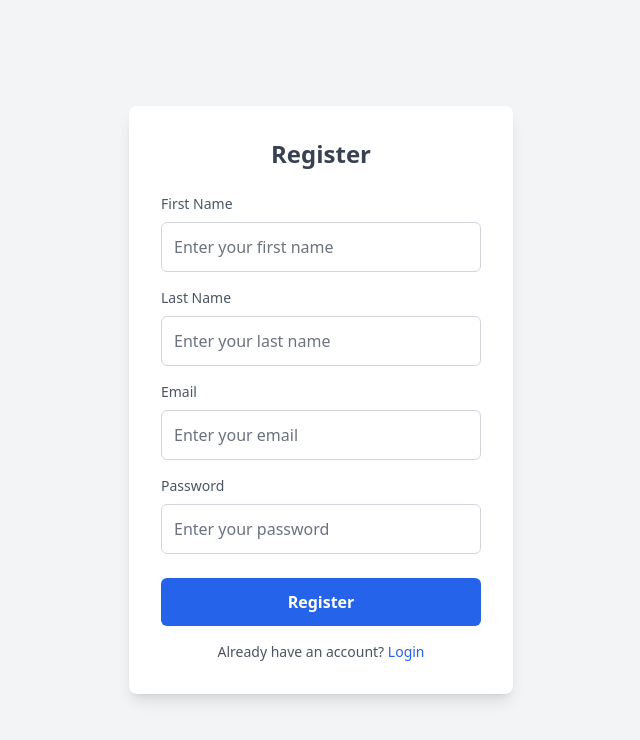
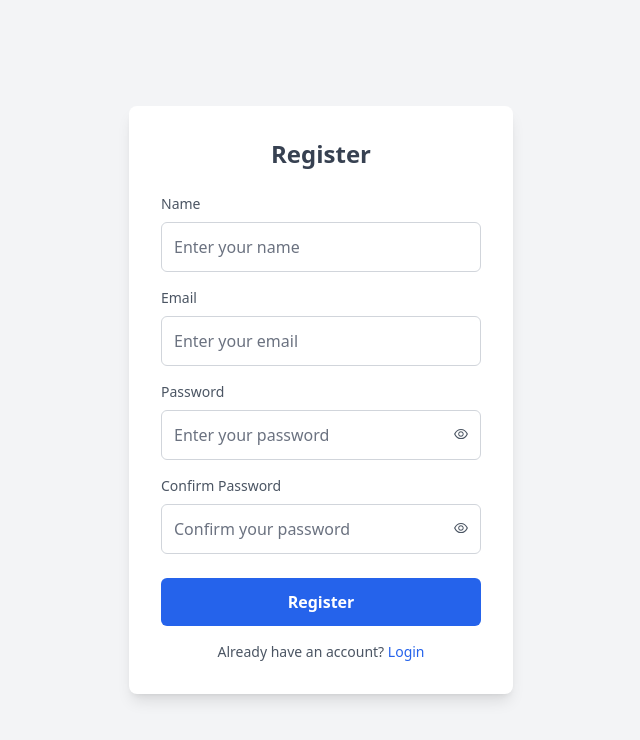
Before and after one commit to aididalam/task-frontend, a React (Vite) app: page /register in a window 1280 px wide. Shown: the top 740 px of the page, without its empty margins (319-959 px from the left). Built offline with nearby package versions, Linux system fonts and the light colour scheme.

Commit message:
login and register done

```diff
--- a/src/App.jsx
+++ b/src/App.jsx
@@ -3,35 +3,45 @@ import { BrowserRouter as Router, Route, Routes } from "react-router-dom";
 import { QueryClient, QueryClientProvider } from "@tanstack/react-query";
 import Login from "./pages/Login";
 import Register from "./pages/Register";
-import useAuthStore from "./store/auth";
 import { Navigate } from "react-router-dom";
 import TasksList from "./pages/TasksList";
+import { AuthProvider, useAuth } from "./context/AuthContext";
+
+// Import the AuthProvider
 
 // Create an instance of QueryClient
 const queryClient = new QueryClient();
 
 const App = () => {
-  const token = useAuthStore((state) => state.token);
-
   return (
     <QueryClientProvider client={queryClient}>
-      <Router>
-        <Routes>
-          {/* Login Route */}
-          <Route path="/login" element={<Login />} />
-
-          {/* Register Route */}
-          <Route path="/register" element={<Register />} />
-
-          {/* TaskList Route: Protect this with authentication check */}
-          <Route path="/tasks" element={!token ? <TasksList /> : <Navigate to="/login" />} />
-
-          {/* Default Route (redirect to /login if no route is matched) */}
-          <Route path="/" element={token ? <Navigate to="/tasks" /> : <Navigate to="/login" />} />
-        </Routes>
-      </Router>
+      <AuthProvider>
+        <Router>
+          <AppRoutes />
+        </Router>
+      </AuthProvider>
     </QueryClientProvider>
   );
 };
 
+const AppRoutes = () => {
+  const { authState } = useAuth();
+
+  return (
+    <Routes>
+      {/* Login Route */}
+      <Route path="/login" element={authState ? <Navigate to="/tasks" /> : <Login />} />
+
+      {/* Register Route */}
+      <Route path="/register" element={authState ? <Navigate to="/tasks" /> : <Register />} />
+
+      {/* Protected Route for Tasks List */}
+      <Route path="/tasks" element={authState ? <TasksList /> : <Navigate to="/login" />} />
+
+      {/* Default Route (redirect to /login if no route is matched) */}
+      <Route path="*" element={authState ? <Navigate to="/tasks" /> : <Navigate to="/login" />} />
+    </Routes>
+  );
+};
+
 export default App;
--- /dev/null
+++ b/src/Context/AuthContext.jsx
@@ -0,0 +1,89 @@
+import React, { createContext, useContext, useState, useEffect } from "react";
+
+// Create the AuthContext
+const AuthContext = createContext();
+
+// Helper functions for JWT token handling
+const getAuthState = () => {
+  const authState = localStorage.getItem("authState");
+  return authState ? JSON.parse(authState) : null;
+};
+
+const refreshToken = async () => {
+  const response = await fetch(`${import.meta.env.VITE_API_URL}/refresh`, {
+    method: "POST",
+    headers: {
+      "Content-Type": "application/json"
+    },
+    body: JSON.stringify({})
+  });
+
+  if (response.ok) {
+    const data = await response.json();
+    // Save the new token and expiration time
+    const authState = {
+      access_token: data.access_token,
+      expires_in: data.expires_in,
+      user: null // User data is not refreshed on token refresh
+    };
+    localStorage.setItem("authState", JSON.stringify(authState));
+    return data.access_token;
+  } else {
+    // If refresh fails, clear storage and return null
+    localStorage.removeItem("authState");
+    return null;
+  }
+};
+
+export const AuthProvider = ({ children }) => {
+  const [authState, setAuthState] = useState(getAuthState());
+
+  useEffect(() => {
+    const checkAndRefreshToken = () => {
+      if (!authState || !authState.expires_in) return;
+
+      const expirationDate = new Date(authState.expires_in);
+      const timeLeft = expirationDate - new Date();
+
+      // Refresh the token 5 minutes before it expires
+      if (timeLeft < 5 * 60 * 1000 && authState.access_token) {
+        refreshToken().then((newToken) => {
+          if (newToken) {
+            setAuthState((prevState) => ({
+              ...prevState,
+              access_token: newToken
+            }));
+          }
+        });
+      }
+    };
+
+    const interval = setInterval(checkAndRefreshToken, 60 * 1000); // check every minute
+
+    return () => clearInterval(interval); // Cleanup on unmount
+  }, [authState]);
+
+  const login = (data) => {
+    const { access_token, expires_in, user } = data;
+    const expirationDate = new Date();
+    expirationDate.setSeconds(expirationDate.getSeconds() + expires_in);
+
+    // Update the authState object and save it to localStorage
+    const updatedAuthState = {
+      access_token,
+      expires_in: expirationDate,
+      user
+    };
+    localStorage.setItem("authState", JSON.stringify(updatedAuthState));
+    setAuthState(updatedAuthState);
+  };
+
+  const logout = () => {
+    localStorage.removeItem("authState");
+    setAuthState(null);
+  };
+
+  return <AuthContext.Provider value={{ authState, login, logout }}>{children}</AuthContext.Provider>;
+};
+
+export const useAuth = () => useContext(AuthContext);
--- /dev/null
+++ b/src/hooks/useApi.js
@@ -0,0 +1,46 @@
+import { useState } from "react";
+
+const useApi = () => {
+  const [data, setData] = useState(null);
+  const [error, setError] = useState(null);
+  const [code, setCode] = useState(null);
+  const [loading, setLoading] = useState(false);
+
+  const fetchApi = async (endpoint, method = "GET", options = {}) => {
+    setLoading(true);
+    setError(null);
+    setData(null);
+    setCode(null);
+
+    const API_URL = import.meta.env.VITE_API_URL; // Get API base URL
+    const url = `${API_URL}${endpoint}`;
+
+    try {
+      const response = await fetch(url, {
+        method,
+        headers: {
+          "Content-Type": "application/json",
+          ...(options.headers || {}) // Allow custom headers
+        },
+        body: options.body ? JSON.stringify(options.body) : null
+      });
+
+      const responseData = await response.json();
+      setCode(response.status);
+
+      if (!response.ok) {
+        setError(responseData || { message: "An error occurred" }); // Set the error message from the response
+      } else {
+        setData(responseData);
+      }
+    } catch (err) {
+      setError({ message: err.message || "Network error" }); // Set error message on failure
+    } finally {
+      setLoading(false);
+    }
+  };
+
+  return { fetchApi, data, error, code, loading };
+};
+
+export default useApi;
--- a/src/pages/Login.jsx
+++ b/src/pages/Login.jsx
@@ -1,34 +1,51 @@
-import React, { useState } from "react";
+import React, { useEffect, useState } from "react";
 import { useNavigate } from "react-router-dom";
-import { login } from "../services/authService";
-import useAuthStore from "../store/auth";
+import useApi from "../hooks/useApi";
+import { useAuth } from "../context/AuthContext";
 
 const Login = () => {
   const [email, setEmail] = useState("");
   const [password, setPassword] = useState("");
   const [error, setError] = useState("");
-  const setAuth = useAuthStore((state) => state.setAuth);
   const navigate = useNavigate();
+  const { fetchApi, data, code, error: apiError, loading } = useApi();
+
+  const { login } = useAuth();
 
   const handleLogin = async (e) => {
     e.preventDefault();
-    try {
-      const data = await login(email, password);
-      localStorage.setItem("auth_token", data.token); // Save token to localStorage
-      setAuth(data.user, data.token);
-      navigate("/tasks"); // Redirect to tasks page after successful login
-    } catch (err) {
-      setError("Invalid credentials");
+    fetchApi("/login", "POST", {
+      body: { email, password }
+    });
+  };
+
+  useEffect(() => {
+    if (data) {
+      login(data);
     }
+  }, [data]);
+
+  useEffect(() => {
+    if (apiError && apiError.message) {
+      setError(apiError.message);
+    }
+  }, [apiError]);
+
+  const handleFocus = () => {
+    setError("");
   };
 
   return (
     <div className="min-h-screen flex items-center justify-center bg-gray-100">
       <div className="bg-white p-8 rounded-lg shadow-lg max-w-sm w-full">
         <h2 className="text-2xl font-bold text-center text-gray-700 mb-6">Login</h2>
-        <form onSubmit={handleLogin}>
+        <form onSubmit={handleLogin} onFocus={handleFocus}>
+          {error && <p className="text-red-500 text-sm text-center mb-4 font-bold">{error}</p>}
+
           <div className="mb-4">
-            <label htmlFor="email" className="block text-sm font-medium text-gray-600">Email</label>
+            <label htmlFor="email" className="block text-sm font-medium text-gray-600">
+              Email
+            </label>
             <input
               type="email"
               id="email"
@@ -40,7 +57,9 @@ const Login = () => {
             />
           </div>
           <div className="mb-6">
-            <label htmlFor="password" className="block text-sm font-medium text-gray-600">Password</label>
+            <label htmlFor="password" className="block text-sm font-medium text-gray-600">
+              Password
+            </label>
             <input
               type="password"
               id="password"
@@ -51,7 +70,6 @@ const Login = () => {
               className="mt-2 p-3 w-full border border-gray-300 rounded-md focus:outline-none focus:ring-2 focus:ring-blue-500"
             />
           </div>
-          {error && <p className="text-red-500 text-sm text-center mb-4">{error}</p>}
           <button
             type="submit"
             className="w-full py-3 bg-blue-600 text-white font-semibold rounded-md hover:bg-blue-700 transition duration-200"
--- a/src/pages/Register.jsx
+++ b/src/pages/Register.jsx
@@ -1,23 +1,106 @@
-import React, { useState } from "react";
+import React, { useState, useEffect } from "react";
 import { useNavigate } from "react-router-dom";
-import { register } from "../services/authService";
+import { AiOutlineEye, AiOutlineEyeInvisible } from "react-icons/ai"; // Importing React Icons
+import useApi from "../hooks/useApi";
 
 const Register = () => {
-  const [firstName, setFirstName] = useState("");
-  const [lastName, setLastName] = useState("");
+  const [name, setName] = useState("");
   const [email, setEmail] = useState("");
   const [password, setPassword] = useState("");
-  const [error, setError] = useState("");
+  const [password_confirmation, setPasswordConfirmation] = useState("");
+  const [fieldErrors, setFieldErrors] = useState({
+    name: "",
+    email: "",
+    password: "",
+    password_confirmation: ""
+  });
+  const [successMessage, setSuccessMessage] = useState("");
+  const [showPassword, setShowPassword] = useState(false); // State for toggling password visibility
+  const [showPasswordConfirmation, setShowPasswordConfirmation] = useState(false); // State for toggling confirm password visibility
   const navigate = useNavigate();
+  const { fetchApi, data, code, error: apiError, loading } = useApi();
 
   const handleRegister = async (e) => {
     e.preventDefault();
-    try {
-      await register(firstName, lastName, email, password);
-      navigate("/login"); // Redirect to login page after successful registration
-    } catch (err) {
-      setError("Registration failed");
+
+    // Clear previous field errors
+    setFieldErrors({
+      name: "",
+      email: "",
+      password: "",
+      password_confirmation: ""
+    });
+
+    if (password !== password_confirmation) {
+      setFieldErrors((prevState) => ({
+        ...prevState,
+        password_confirmation: "Passwords do not match"
+      }));
+      return;
     }
+
+    // Sending POST request to the register API
+    fetchApi("/register", "POST", {
+      body: { name, email, password, password_confirmation }
+    });
+  };
+
+  // Handle response data after successful registration
+  useEffect(() => {
+    if (data) {
+      setSuccessMessage("Registration successful! Redirecting to login...");
+      // Redirect to login page after 3 seconds
+      setTimeout(() => {
+        navigate("/login");
+      }, 3000);
+    }
+  }, [data, navigate]);
+
+  // Handle API error
+  useEffect(() => {
+    if (apiError && apiError) {
+      // Clear previous field errors
+      setFieldErrors({
+        name: "",
+        email: "",
+        password: "",
+        password_confirmation: ""
+      });
+
+      // Map API errors to the respective field
+      if (apiError.name) {
+        setFieldErrors((prevState) => ({
+          ...prevState,
+          name: apiError.name[0]
+        }));
+      }
+      if (apiError.email) {
+        setFieldErrors((prevState) => ({
+          ...prevState,
+          email: apiError.email[0]
+        }));
+      }
+      if (apiError.password) {
+        setFieldErrors((prevState) => ({
+          ...prevState,
+          password: apiError.password[0]
+        }));
+      }
+      if (apiError.password_confirmation) {
+        setFieldErrors((prevState) => ({
+          ...prevState,
+          password_confirmation: apiError.password_confirmation[0]
+        }));
+      }
+    }
+  }, [apiError]);
+
+  // Clear error message on input focus
+  const handleFocus = (field) => {
+    setFieldErrors((prevState) => ({
+      ...prevState,
+      [field]: ""
+    }));
   };
 
   return (
@@ -25,37 +108,34 @@ const Register = () => {
       <div className="bg-white p-8 rounded-lg shadow-lg max-w-sm w-full">
         <h2 className="text-2xl font-bold text-center text-gray-700 mb-6">Register</h2>
         <form onSubmit={handleRegister}>
-          {/* First Name */}
+          {/* Success Message */}
+          {successMessage && (
+            <p className="text-green-500 text-sm text-center mb-4 font-bold">{successMessage}</p>
+          )}
+
+          {/* Name */}
           <div className="mb-4">
-            <label htmlFor="firstName" className="block text-sm font-medium text-gray-600">First Name</label>
+            <label htmlFor="name" className="block text-sm font-medium text-gray-600">
+              Name
+            </label>
             <input
               type="text"
-              id="firstName"
-              value={firstName}
-              onChange={(e) => setFirstName(e.target.value)}
-              placeholder="Enter your first name"
+              id="name"
+              value={name}
+              onChange={(e) => setName(e.target.value)}
+              placeholder="Enter your name"
               required
+              onFocus={() => handleFocus("name")}
               className="mt-2 p-3 w-full border border-gray-300 rounded-md focus:outline-none focus:ring-2 focus:ring-blue-500"
             />
-          </div>
-
-          {/* Last Name */}
-          <div className="mb-4">
-            <label htmlFor="lastName" className="block text-sm font-medium text-gray-600">Last Name</label>
-            <input
-              type="text"
-              id="lastName"
-              value={lastName}
-              onChange={(e) => setLastName(e.target.value)}
-              placeholder="Enter your last name"
-              required
-              className="mt-2 p-3 w-full border border-gray-300 rounded-md focus:outline-none focus:ring-2 focus:ring-blue-500"
-            />
+            {fieldErrors.name && <p className="text-red-500 text-sm mt-2">{fieldErrors.name}</p>}
           </div>
 
           {/* Email */}
           <div className="mb-4">
-            <label htmlFor="email" className="block text-sm font-medium text-gray-600">Email</label>
+            <label htmlFor="email" className="block text-sm font-medium text-gray-600">
+              Email
+            </label>
             <input
               type="email"
               id="email"
@@ -63,26 +143,63 @@ const Register = () => {
               onChange={(e) => setEmail(e.target.value)}
               placeholder="Enter your email"
               required
+              onFocus={() => handleFocus("email")}
               className="mt-2 p-3 w-full border border-gray-300 rounded-md focus:outline-none focus:ring-2 focus:ring-blue-500"
             />
+            {fieldErrors.email && <p className="text-red-500 text-sm mt-2">{fieldErrors.email}</p>}
           </div>
 
           {/* Password */}
-          <div className="mb-6">
-            <label htmlFor="password" className="block text-sm font-medium text-gray-600">Password</label>
+          <div className="mb-4 relative">
+            <label htmlFor="password" className="block text-sm font-medium text-gray-600">
+              Password
+            </label>
             <input
-              type="password"
+              type={showPassword ? "text" : "password"} // Toggle password visibility
               id="password"
               value={password}
               onChange={(e) => setPassword(e.target.value)}
               placeholder="Enter your password"
               required
+              onFocus={() => handleFocus("password")}
               className="mt-2 p-3 w-full border border-gray-300 rounded-md focus:outline-none focus:ring-2 focus:ring-blue-500"
             />
+            <button
+              type="button"
+              onClick={() => setShowPassword(!showPassword)} // Toggle the visibility state
+              className="absolute top-11 right-3 text-gray-600"
+            >
+              {showPassword ? <AiOutlineEyeInvisible /> : <AiOutlineEye />} {/* Show/hide icon */}
+            </button>
+            {fieldErrors.password && <p className="text-red-500 text-sm mt-2">{fieldErrors.password}</p>}
           </div>
 
-          {/* Error Message */}
-          {error && <p className="text-red-500 text-sm text-center mb-4">{error}</p>}
+          {/* Password Confirmation */}
+          <div className="mb-6 relative">
+            <label htmlFor="password_confirmation" className="block text-sm font-medium text-gray-600">
+              Confirm Password
+            </label>
+            <input
+              type={showPasswordConfirmation ? "text" : "password"} // Toggle confirm password visibility
+              id="password_confirmation"
+              value={password_confirmation}
+              onChange={(e) => setPasswordConfirmation(e.target.value)}
+              placeholder="Confirm your password"
+              required
+              onFocus={() => handleFocus("password_confirmation")}
+              className="mt-2 p-3 w-full border border-gray-300 rounded-md focus:outline-none focus:ring-2 focus:ring-blue-500"
+            />
+            <button
+              type="button"
+              onClick={() => setShowPasswordConfirmation(!showPasswordConfirmation)} // Toggle the visibility state
+              className="absolute top-11 right-3 text-gray-600"
+            >
+              {showPasswordConfirmation ? <AiOutlineEyeInvisible /> : <AiOutlineEye />} {/* Show/hide icon */}
+            </button>
+            {fieldErrors.password_confirmation && (
+              <p className="text-red-500 text-sm mt-2">{fieldErrors.password_confirmation}</p>
+            )}
+          </div>
 
           {/* Submit Button */}
           <button
```
Also changed, not shown: src/services/authService.js (deleted, +0 -22 lines), src/store/auth.js (deleted, +0 -10 lines), 1 other file (tests, documents, lock files or other folders).
